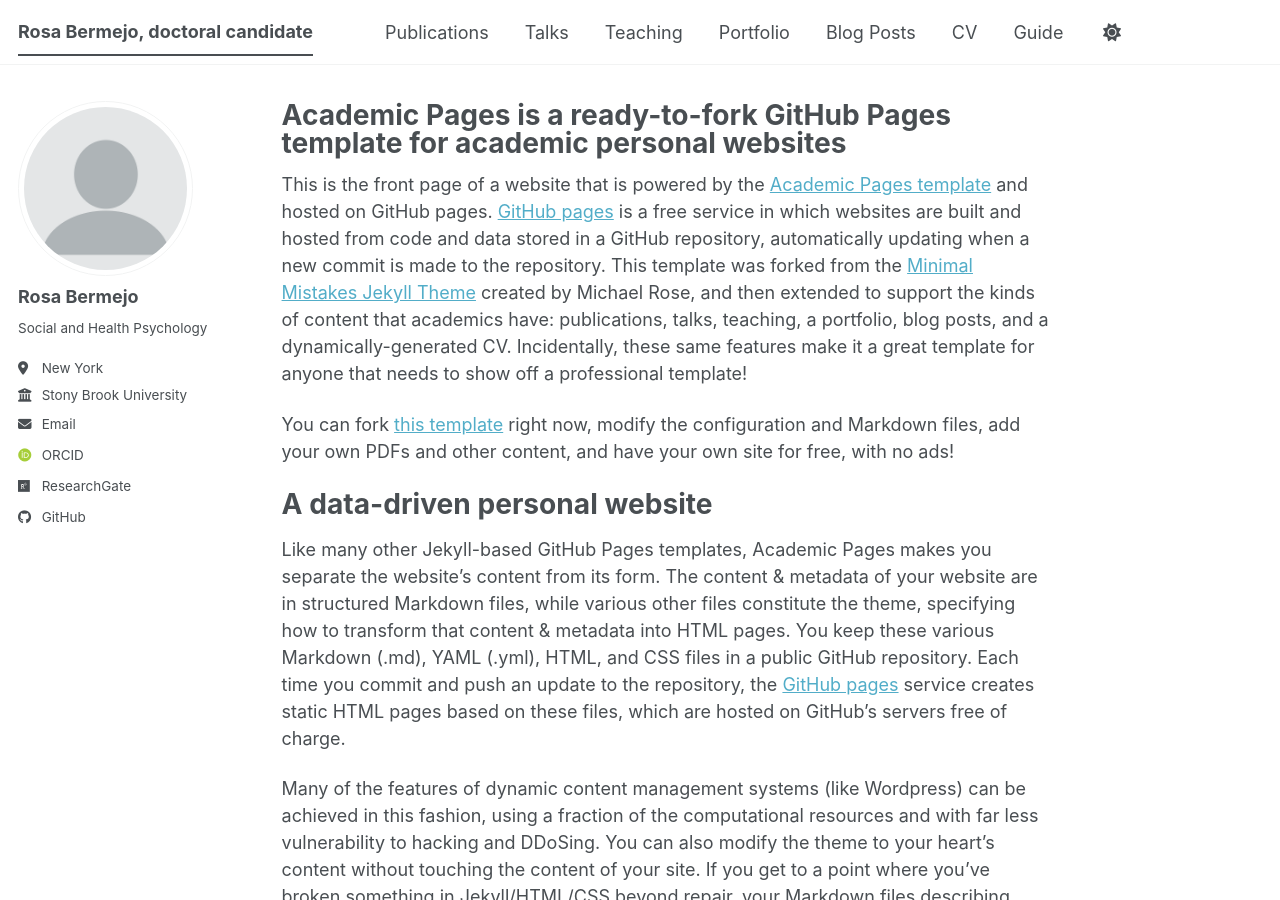
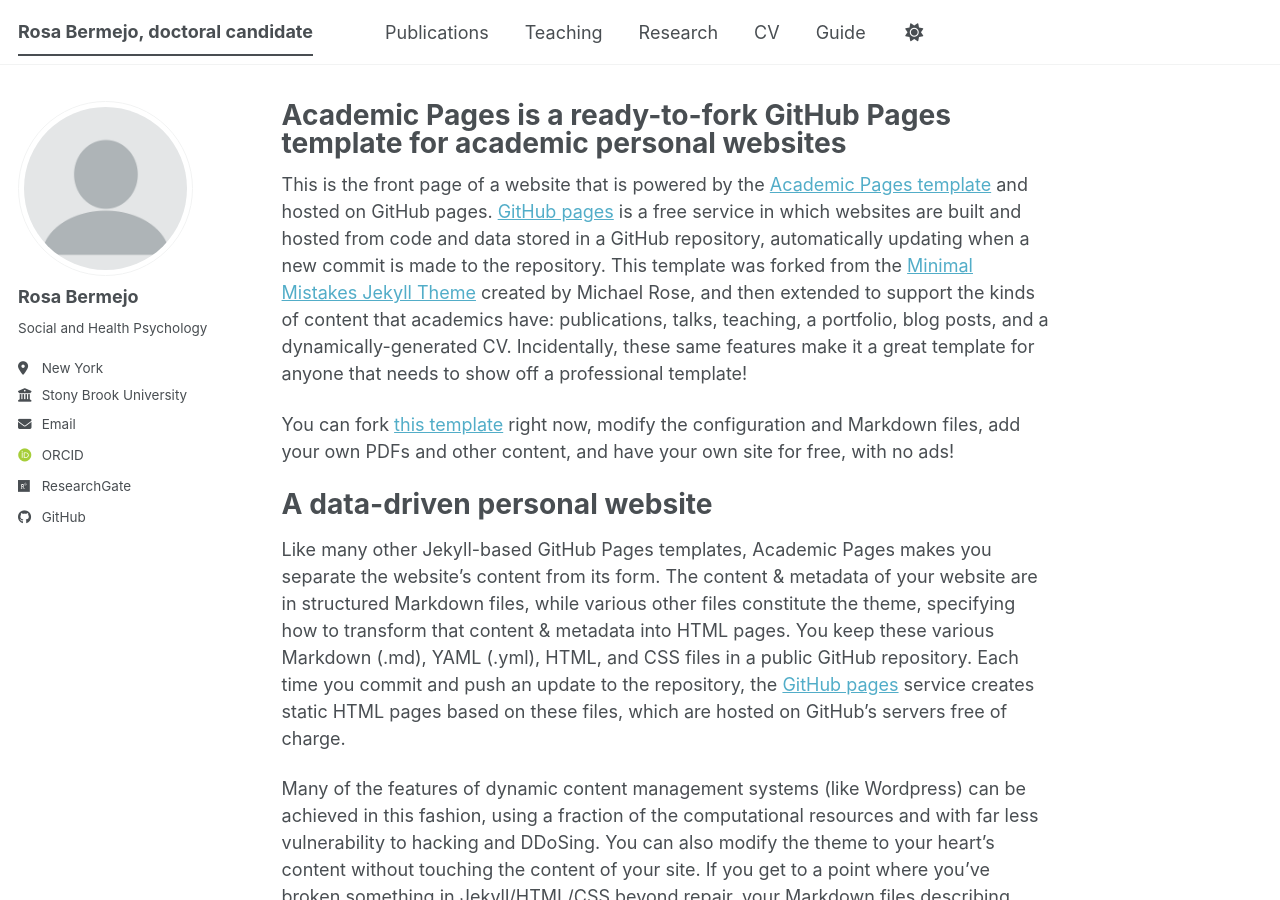
Before and after one commit to RosaMBermejo/rosambermejo.github.io, a Jekyll site: the page built from _pages/about.md, in a window 1280 px wide and 900 px high. Built offline with Jekyll 4.4.1, drawn with Linux system fonts in a browser that asks for light colours; some web fonts are replaced; a script bundle is joined from its source files by our own code; library files that are not in the unit come from our copies.

Commit message:
Update navigation.yml

```diff
--- a/_data/navigation.yml
+++ b/_data/navigation.yml
@@ -6,22 +6,22 @@
 #
 # NOTE that only one of the CV options should be selected, the first is for the
 #      Markdown formatted page while the second is generated using JSON.
+#  - title: "Blog Posts"
+#    url: /year-archive/
+
 
 main:
   - title: "Publications"
     url: /publications/
 
-  - title: "Talks"
-    url: /talks/
+#  - title: "Talks"
+#    url: /talks/
 
   - title: "Teaching"
     url: /teaching/
 
-  - title: "Portfolio"
-    url: /portfolio/
-
-  - title: "Blog Posts"
-    url: /year-archive/
+  - title: "Research"
+    url: /research/
 
   - title: "CV"
     url: /cv/
```
